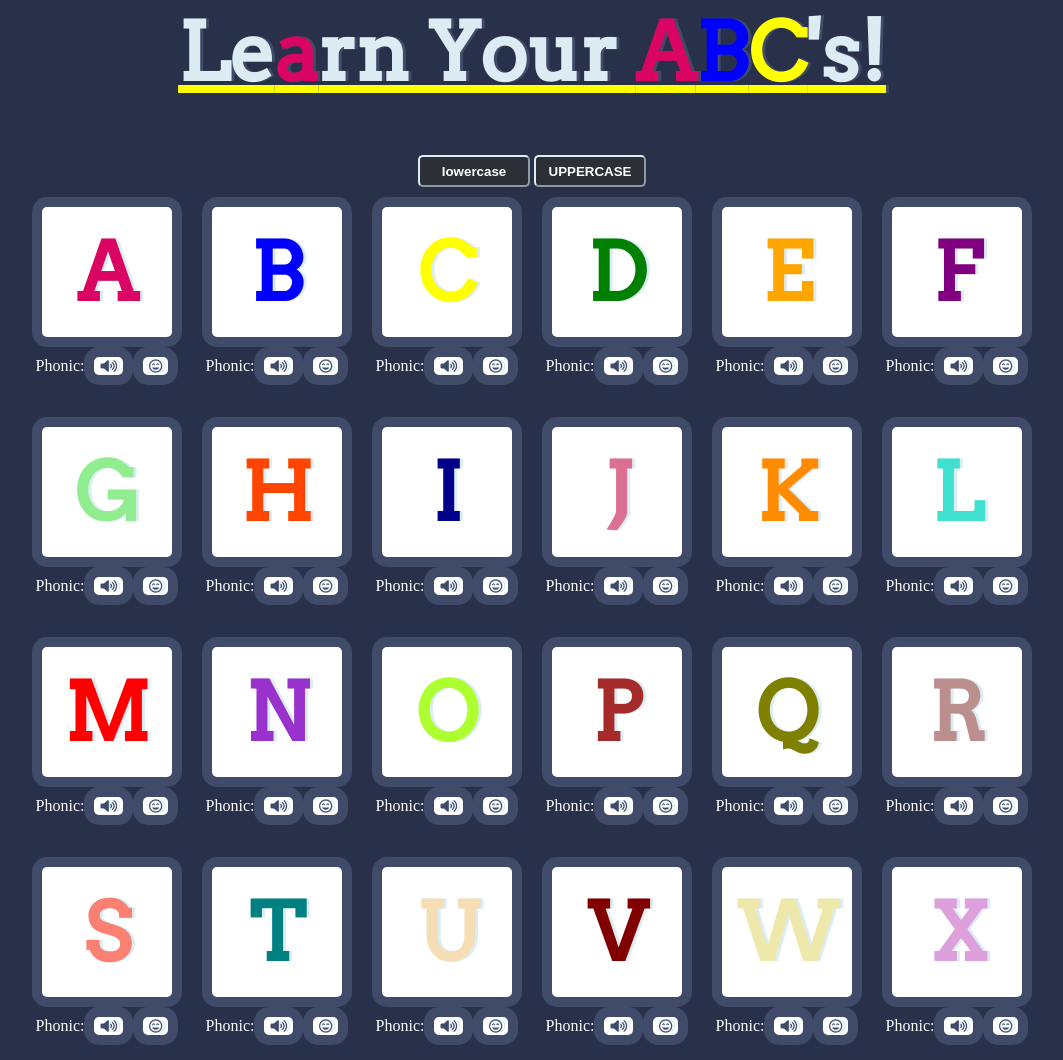
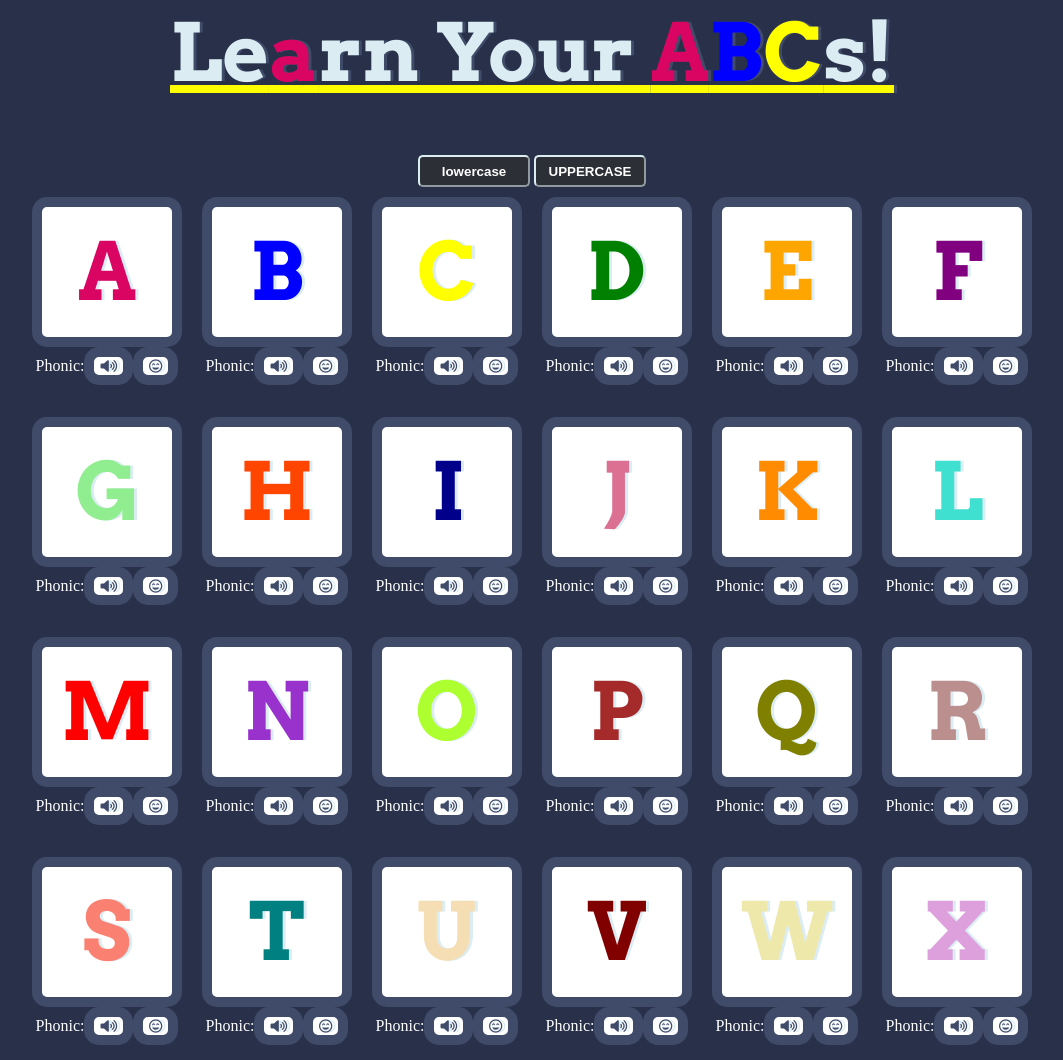
Before and after one commit to ericdurban/Alphabet, a plain HTML site: page index.html in a window 1280 px wide. Shown: the part 51-1111 px from the top of the page, without its empty margins (108-1171 px from the left). Drawn offline with Linux system fonts and the light colour scheme.

Commit message:
update div sections, centering for letters, and keyboard js functionality

```diff
--- a/index.html
+++ b/index.html
@@ -3,214 +3,215 @@
 
 <head>
   <meta charset="utf-8">
-  <title>Learn the Alphabet!</title>
-  <link rel="stylesheet" href="/Alphabet/styles.css">
-  <link href="https://fonts.googleapis.com/css?family=Arvo" rel="stylesheet">
+  <meta name="viewport" content="width=device-width, initial-scale=1.0">
+  <title>Learn Your ABCs!</title>
+  <link rel="stylesheet" href="./styles.css">
+  <link href="https://fonts.googleapis.com/css2?family=Arvo:wght@400;700&display=swap" rel="stylesheet">
   <link href="https://cdnjs.cloudflare.com/ajax/libs/font-awesome/6.0.0-beta3/css/all.min.css" rel="stylesheet">
 </head>
 
 <body>
 
   <!-- HEADER -->
-  <h1 id="title">Le<span class="highlightedA">a</span>rn Your <span class="highlightedA">A</span><span class="highlightedB">B</span><span class="highlightedC">C</span>'s!</h1>
+  <h1 id="title">Le<span class="highlightedA">a</span>rn Your <span class="highlightedA">A</span><span class="highlightedB">B</span><span class="highlightedC">C</span>s!</h1>
 
-  <!-- sET A TOGGLE TO SWITH FROM LOWERCASE TO UPPERCASE -->
-   <div>
-    <button class="toggleButton" id="lowercase-filter">lowercase</button>
-    <button class="toggleButton" id="uppercase-filter">UPPERCASE</button>
-   </div>
+  <!-- TOGGLES FOR LOWERCASE AND UPPERCASE -->
+   <section>
+    <button class="toggleButton" id="lowercase-filter" aria-label="lowercase-filter button">lowercase</button>
+    <button class="toggleButton" id="uppercase-filter" aria-label="uppercase-filter button">UPPERCASE</button>
+   </section>
   <!-- SET A BUTTON TO RENDER NEW PAGE FOR EACH LETTER
    SHOWING PICTURES RELATED TO THAT LETTER -->
 
   <!-- INTERACTIVE ALPHABET SIMULATION -->
-  <div class="set">
+  <section class="set">
     <div class="letter-container">
-      <button class="A letter" id="alphabet">A</button>
+      <button class="A letter" id="alphabet" aria-label="letter button">A</button>
       <p class="text-container">Phonic:
         <button class="phoneme" aria-label="Phoneme button" data-letter="A"><i class="fa-solid fa-volume-high"></i></button>
         <button class="modalBtn" aria-label="Modal button" data-video="videos/a.mp4"><i class="fa-regular fa-face-grin-beam"></i></button>
       </p>
     </div>
     <div class="letter-container">
-      <button class="B letter" id="alphabet">B</button>
+      <button class="B letter" id="alphabet" aria-label="letter button">B</button>
         <p class="text-container">Phonic:
           <button class="phoneme" aria-label="Phoneme button" data-letter="B"><i class="fa-solid fa-volume-high"></i></button>
           <button class="modalBtn" aria-label="Modal button" data-video="videos/b.mp4"><i class="fa-regular fa-face-grin-beam"></i></button>
         </p>
     </div>
     <div class="letter-container">
-      <button class="C letter" id="alphabet">C</button>
+      <button class="C letter" id="alphabet" aria-label="letter button">C</button>
         <p class="text-container">Phonic:
           <button class="phoneme" aria-label="Phoneme button" data-letter="C"><i class="fa-solid fa-volume-high"></i></button>
           <button class="modalBtn" aria-label="Modal button" data-video="videos/c.mp4"><i class="fa-regular fa-face-grin-beam"></i></button>
         </p>
     </div>
     <div class="letter-container">
-      <button class="D letter" id="alphabet">D</button>
+      <button class="D letter" id="alphabet" aria-label="letter button">D</button>
       <p class="text-container">Phonic:
         <button class="phoneme" aria-label="Phoneme button" data-letter="D"><i class="fa-solid fa-volume-high"></i></button>
         <button class="modalBtn" aria-label="Modal button" data-video="videos/d.mp4"><i class="fa-regular fa-face-grin-beam"></i></button>
       </p>
     </div>
     <div class="letter-container">
-      <button class="E letter" id="alphabet">E</button>
+      <button class="E letter" id="alphabet" aria-label="letter button">E</button>
       <p class="text-container">Phonic:
         <button class="phoneme" aria-label="Phoneme button" data-letter="E"><i class="fa-solid fa-volume-high"></i></button>
         <button class="modalBtn" aria-label="Modal button" data-video="videos/e.mp4"><i class="fa-regular fa-face-grin-beam"></i></button>
       </p>
     </div>
     <div class="letter-container">
-      <button class="F letter" id="alphabet">F</button>
+      <button class="F letter" id="alphabet" aria-label="letter button">F</button>
       <p class="text-container">Phonic:
         <button class="phoneme" aria-label="Phoneme button" data-letter="F"><i class="fa-solid fa-volume-high"></i></button>
         <button class="modalBtn" aria-label="Modal button" data-video="videos/f.mp4"><i class="fa-regular fa-face-grin-beam"></i></button>
       </p>
     </div>
     <div class="letter-container">
-      <button class="G letter" id="alphabet">G</button>
+      <button class="G letter" id="alphabet" aria-label="letter button">G</button>
       <p class="text-container">Phonic:
         <button class="phoneme" aria-label="Phoneme button" data-letter="G"><i class="fa-solid fa-volume-high"></i></button>
         <button class="modalBtn" aria-label="Modal button" data-video="videos/g.mp4"><i class="fa-regular fa-face-grin-beam"></i></button>
       </p>
     </div>
     <div class="letter-container">
-      <button class="H letter" id="alphabet">H</button>
+      <button class="H letter" id="alphabet" aria-label="letter button">H</button>
       <p class="text-container">Phonic:
         <button class="phoneme" aria-label="Phoneme button" data-letter="H"><i class="fa-solid fa-volume-high"></i></button>
         <button class="modalBtn" aria-label="Modal button" data-video="videos/h.mp4"><i class="fa-regular fa-face-grin-beam"></i></button>
       </p>
     </div>
     <div class="letter-container">
-      <button class="I letter" id="alphabet">I</button>
+      <button class="I letter" id="alphabet" aria-label="letter button">I</button>
       <p class="text-container">Phonic:
         <button class="phoneme" aria-label="Phoneme button" data-letter="I"><i class="fa-solid fa-volume-high"></i></button>
         <button class="modalBtn" aria-label="Modal button" data-video="videos/i.mp4"><i class="fa-regular fa-face-grin-beam"></i></button>
       </p>
     </div>
     <div class="letter-container">
-      <button class="J letter" id="alphabet">J</button>
+      <button class="J letter" id="alphabet" aria-label="letter button">J</button>
       <p class="text-container">Phonic:
         <button class="phoneme" aria-label="Phoneme button" data-letter="J"><i class="fa-solid fa-volume-high"></i></button>
         <button class="modalBtn" aria-label="Modal button" data-video="videos/j.mp4"><i class="fa-regular fa-face-grin-beam"></i></button>
       </p>
     </div>
     <div class="letter-container">
-      <button class="K letter" id="alphabet">K</button>
+      <button class="K letter" id="alphabet" aria-label="letter button">K</button>
       <p class="text-container">Phonic:
         <button class="phoneme" aria-label="Phoneme button" data-letter="K"><i class="fa-solid fa-volume-high"></i></button>
         <button class="modalBtn" aria-label="Modal button" data-video="videos/k.mp4"><i class="fa-regular fa-face-grin-beam"></i></button>
       </p>
     </div>
     <div class="letter-container">
-      <button class="L letter" id="alphabet">L</button>
+      <button class="L letter" id="alphabet" aria-label="letter button">L</button>
       <p class="text-container">Phonic:
         <button class="phoneme" aria-label="Phoneme button" data-letter="L"><i class="fa-solid fa-volume-high"></i></button>
         <button class="modalBtn" aria-label="Modal button" data-video="videos/l.mp4"><i class="fa-regular fa-face-grin-beam"></i></button>
       </p>
     </div>
     <div class="letter-container">
-      <button class="M letter" id="alphabet">M</button>
+      <button class="M letter" id="alphabet" aria-label="letter button">M</button>
       <p class="text-container">Phonic:
         <button class="phoneme" aria-label="Phoneme button" data-letter="M"><i class="fa-solid fa-volume-high"></i></button>
         <button class="modalBtn" aria-label="Modal button" data-video="videos/m.mp4"><i class="fa-regular fa-face-grin-beam"></i></button>
       </p>
     </div>
     <div class="letter-container">
-      <button class="N letter" id="alphabet">N</button>
+      <button class="N letter" id="alphabet" aria-label="letter button">N</button>
       <p class="text-container">Phonic:
         <button class="phoneme" aria-label="Phoneme button" data-letter="N"><i class="fa-solid fa-volume-high"></i></button>
         <button class="modalBtn" aria-label="Modal button" data-video="videos/n.mp4"><i class="fa-regular fa-face-grin-beam"></i></button>
       </p>
     </div>
     <div class="letter-container">
-      <button class="O letter" id="alphabet">O</button>
+      <button class="O letter" id="alphabet" aria-label="letter button">O</button>
       <p class="text-container">Phonic:
         <button class="phoneme" aria-label="Phoneme button" data-letter="O"><i class="fa-solid fa-volume-high"></i></button>
         <button class="modalBtn" aria-label="Modal button" data-video="videos/o.mp4"><i class="fa-regular fa-face-grin-beam"></i></button>
       </p>
     </div>
     <div class="letter-container">
-      <button class="P letter" id="alphabet">P</button>
+      <button class="P letter" id="alphabet" aria-label="letter button">P</button>
       <p class="text-container">Phonic:
         <button class="phoneme" aria-label="Phoneme button" data-letter="P"><i class="fa-solid fa-volume-high"></i></button>
         <button class="modalBtn" aria-label="Modal button" data-video="videos/p.mp4"><i class="fa-regular fa-face-grin-beam"></i></button>
       </p>
     </div>
     <div class="letter-container">
-      <button class="Q letter" id="alphabet">Q</button>
+      <button class="Q letter" id="alphabet" aria-label="letter button">Q</button>
       <p class="text-container">Phonic:
         <button class="phoneme" aria-label="Phoneme button" data-letter="Q"><i class="fa-solid fa-volume-high"></i></button>
         <button class="modalBtn" aria-label="Modal button" data-video="videos/qx.mp4"><i class="fa-regular fa-face-grin-beam"></i></button>
       </p>
     </div>
     <div class="letter-container">
-      <button class="R letter" id="alphabet">R</button>
+      <button class="R letter" id="alphabet" aria-label="letter button">R</button>
       <p class="text-container">Phonic:
         <button class="phoneme" aria-label="Phoneme button" data-letter="R"><i class="fa-solid fa-volume-high"></i></button>
         <button class="modalBtn" aria-label="Modal button" data-video="videos/r.mp4"><i class="fa-regular fa-face-grin-beam"></i></button>
       </p>
     </div>
     <div class="letter-container">
-      <button class="S letter" id="alphabet">S</button>
+      <button class="S letter" id="alphabet" aria-label="letter button">S</button>
       <p class="text-container">Phonic:
         <button class="phoneme" aria-label="Phoneme button" data-letter="S"><i class="fa-solid fa-volume-high"></i></button>
         <button class="modalBtn" aria-label="Modal button" data-video="videos/s.mp4"><i class="fa-regular fa-face-grin-beam"></i></button>
       </p>
     </div>
     <div class="letter-container">
-      <button class="T letter" id="alphabet">T</button>
+      <button class="T letter" id="alphabet" aria-label="letter button">T</button>
       <p class="text-container">Phonic:
         <button class="phoneme" aria-label="Phoneme button" data-letter="T"><i class="fa-solid fa-volume-high"></i></button>
         <button class="modalBtn" aria-label="Modal button" data-video="videos/t.mp4"><i class="fa-regular fa-face-grin-beam"></i></button>
       </p>
     </div>
     <div class="letter-container">
-      <button class="U letter" id="alphabet">U</button>
+      <button class="U letter" id="alphabet" aria-label="letter button">U</button>
       <p class="text-container">Phonic:
         <button class="phoneme" aria-label="Phoneme button" data-letter="U"><i class="fa-solid fa-volume-high"></i></button>
         <button class="modalBtn" aria-label="Modal button" data-video="videos/u.mp4"><i class="fa-regular fa-face-grin-beam"></i></button>
       </p>
     </div>
     <div class="letter-container">
-      <button class="V letter" id="alphabet">V</button>
+      <button class="V letter" id="alphabet" aria-label="letter button">V</button>
       <p class="text-container">Phonic:
         <button class="phoneme" aria-label="Phoneme button" data-letter="V"><i class="fa-solid fa-volume-high"></i></button>
         <button class="modalBtn" aria-label="Modal button" data-video="videos/v.mp4"><i class="fa-regular fa-face-grin-beam"></i></button>
       </p>
     </div>
     <div class="letter-container">
-      <button class="W letter" id="alphabet">W</button>
+      <button class="W letter" id="alphabet" aria-label="letter button">W</button>
       <p class="text-container">Phonic:
         <button class="phoneme" aria-label="Phoneme button" data-letter="W"><i class="fa-solid fa-volume-high"></i></button>
         <button class="modalBtn" aria-label="Modal button" data-video="videos/w.mp4"><i class="fa-regular fa-face-grin-beam"></i></button>
       </p>
     </div>
     <div class="letter-container">
-      <button class="X letter" id="alphabet">X</button>
+      <button class="X letter" id="alphabet" aria-label="letter button">X</button>
       <p class="text-container">Phonic:
         <button class="phoneme" aria-label="Phoneme button" data-letter="X"><i class="fa-solid fa-volume-high"></i></button>
         <button class="modalBtn" aria-label="Modal button" data-video="videos/qx.mp4"><i class="fa-regular fa-face-grin-beam"></i></button>
       </p>
     </div>
     <div class="letter-container">
-      <button class="Y letter" id="alphabet">Y</button>
+      <button class="Y letter" id="alphabet" aria-label="letter button">Y</button>
       <p class="text-container">Phonic:
         <button class="phoneme" aria-label="Phoneme button" data-letter="Y"><i class="fa-solid fa-volume-high"></i></button>
         <button class="modalBtn" aria-label="Modal button" data-video="videos/y.mp4"><i class="fa-regular fa-face-grin-beam"></i></button>
       </p>
     </div>
     <div class="letter-container">
-      <button class="Z letter" id="alphabet">Z</button>
+      <button class="Z letter" id="alphabet" aria-label="letter button">Z</button>
       <p class="text-container">Phonic:
         <button class="phoneme" aria-label="Phoneme button" data-letter="Z"><i class="fa-solid fa-volume-high"></i></button>
         <button class="modalBtn" aria-label="Modal button" data-video="videos/z.mp4"><i class="fa-regular fa-face-grin-beam"></i></button>
       </p>
     </div>
-  </div>
+  </section>
 
   <!-- MODAL -->
-  <div id="videoModal" class="modal">
-    <div class="modal-content">
+  <section id="videoModal" class="modal">
+    <section class="modal-content">
       <span class="close">&times;</span>
       <video id="videoPlayer" controls>
         <source id="videoSource" src="" type="video/mp4"  >
@@ -222,8 +223,8 @@
         <a href="https://www.youtube.com/watch?v=ZoYtgO9gLJI" target="_blank">
           "The Secret to Pronouncing C"</a> by Clear English Corner with Keenyn Rhodes.
       </p>
-    </div>
-  </div>
+    </section>
+  </section>
 
   <!-- FOOTER -->
   <footer>
--- a/index.js
+++ b/index.js
@@ -46,9 +46,9 @@ for (var i=0; i<document.querySelectorAll(".letter").length; i++) {
 // Event Listener for detecting keyboard press for letter buttons.
 document.addEventListener("keydown", function(event) {
     var key = event.key.toUpperCase();
-    if (key >= 'a' && key <= 'z') {
-    makeSoundByKey(event.key);
-    buttonAnimation(event.key);
+    if (key >= 'A' && key <= 'Z') {
+    makeSoundByKey(key);
+    buttonAnimationKey(key);
     }
   });
 
--- a/styles.css
+++ b/styles.css
@@ -1,6 +1,10 @@
 /* ===============
        BODY
 =================*/
+* {
+  box-sizing: border-box;
+}
+
 body {
   text-align: center;
   background-color: #283149;
@@ -160,13 +164,17 @@ h1 {
   font-weight: 900;
   text-shadow: 3px 0 #DBEDF3;
   border-radius: 15px;
-  display: inline-block;
+  display: flex;
+  justify-content: center;
+  align-items: center;
+  text-align: center;
   width: 150px;
   height: 150px;
-  text-align: center;
-
   background-color: white;
   cursor: pointer;
+  margin: 0 auto;
+  padding: 0;
+  line-height: 1;
 }
 
 /* ===============
```
